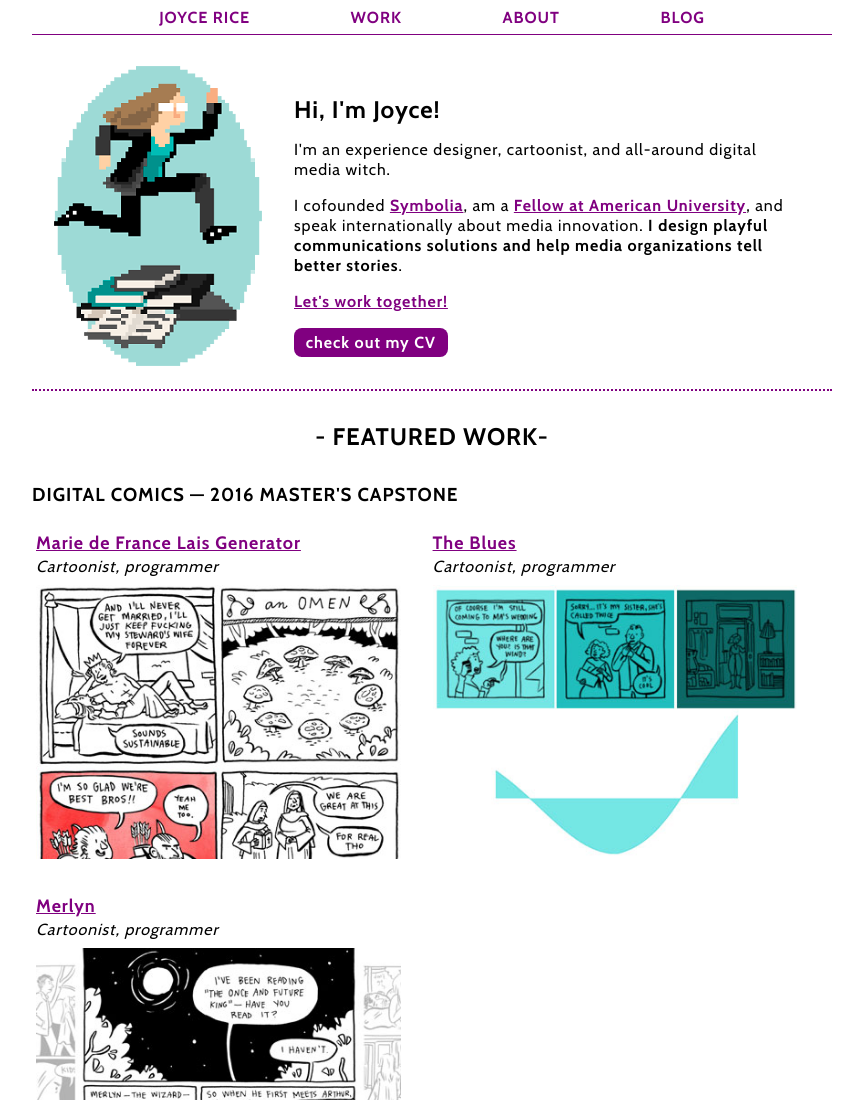
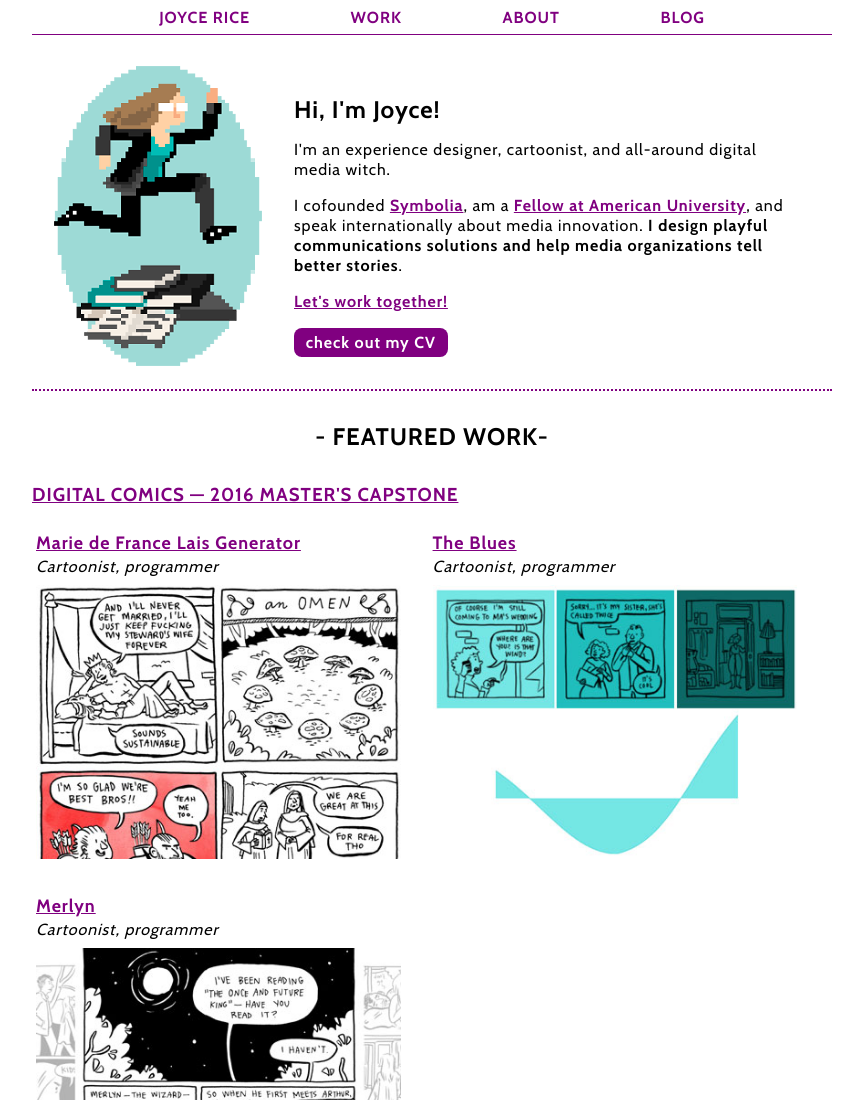
Before and after one commit to teenyrobots/___bio-site2016, a plain HTML site: page index.html in a window 1280 px wide. Shown: the top 1100 px of the page, without its empty margins (208-1071 px from the left). Drawn offline with nearby package versions, Linux system fonts and the light colour scheme.

Commit message:
Pres link

```diff
--- a/index.html
+++ b/index.html
@@ -47,7 +47,7 @@
 			<h2 style="text-align: center; text-transform: uppercase; margin-bottom: 0; margin-top: 1.5em" id="work">- Featured work- </h2>
 			<div class="workContainer">
 				<div class="digComics">
-					<h3>digital comics — 2016 master's capstone</h3>
+					<h3><a href="https://docs.google.com/presentation/d/1PJj2Jhx72Ts_doXO-n-97poIFEOvYvuYir9zAr7WD-g/edit?usp=sharing">digital comics — 2016 master's capstone</a></h3>
 					<div class="thumb">
 						<h4><a href="https://teenyrobots.github.io/laisGeneration/">Marie de France Lais Generator</a></h4>
 						<em>Cartoonist, programmer</em>
```
